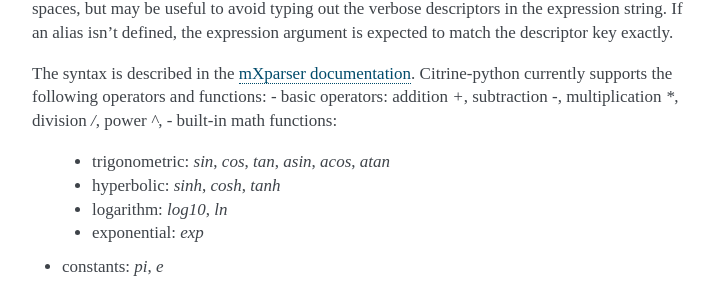
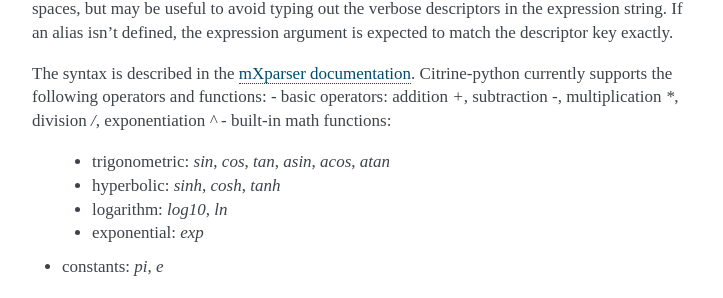
Before and after one commit to CitrineInformatics/citrine-python, a Sphinx documentation site: the page built from docs/source/workflows/predictors.rst, in a window 1280 px wide and 900 px high, scrolled down 1990 px. Shown: the part 149-447 px from the top of the window, without its empty margins (388-1111 px from the left). Built offline with Sphinx 7.4.7, drawn with Linux system fonts in a browser that asks for light colours; pages that are not in the unit, such as notebooks, are missing from menus.

Commit message:
Update docs/source/workflows/predictors.rst
Co-Authored-By: Ken Kroenlein <51962276+kroenlein@users.noreply.github.com>

```diff
--- a/docs/source/workflows/predictors.rst
+++ b/docs/source/workflows/predictors.rst
@@ -104,7 +104,7 @@ If an alias isn't defined, the expression argument is expected to match the desc
 
 The syntax is described in the `mXparser documentation <http://mathparser.org/mxparser-math-collection>`_.
 Citrine-python currently supports the following operators and functions:
-- basic operators: addition `+`, subtraction `-`, multiplication `*`, division `/`, power `^`,
+- basic operators: addition `+`, subtraction `-`, multiplication `*`, division `/`, exponentiation `^`
 - built-in math functions:
   - trigonometric: `sin`, `cos`, `tan`, `asin`, `acos`, `atan`
   - hyperbolic: `sinh`, `cosh`, `tanh`
```
